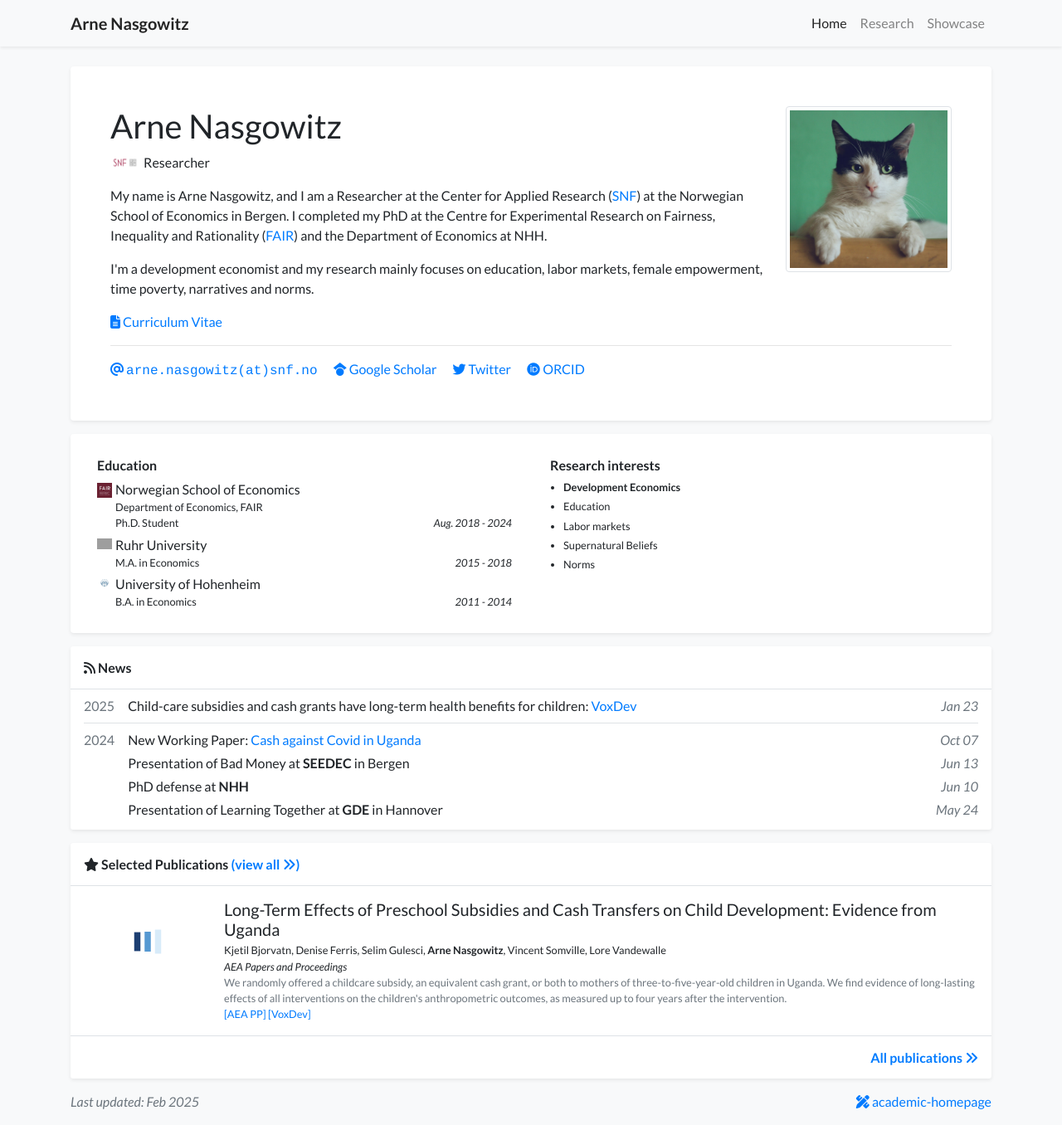
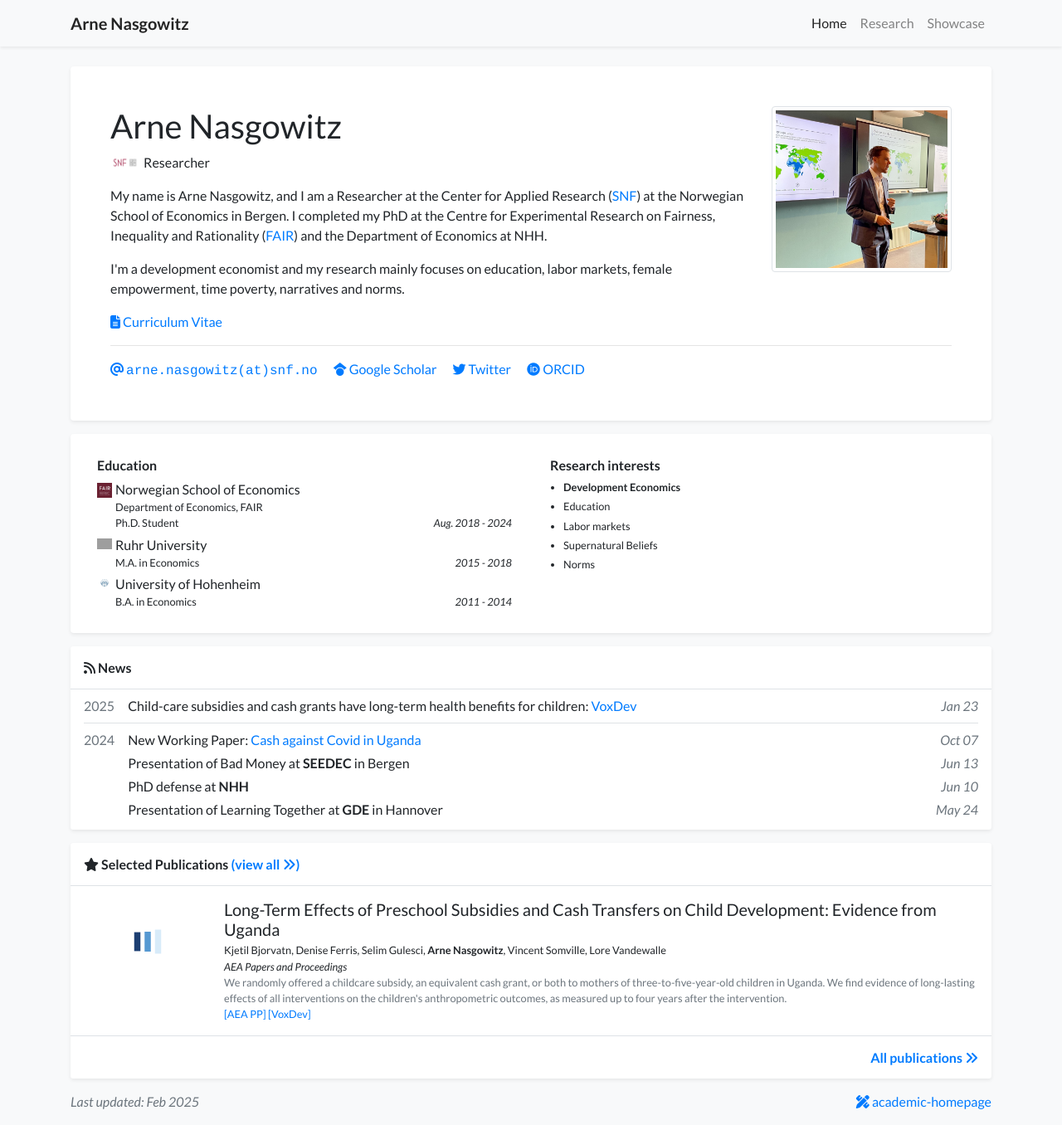
Before and after one commit to arne-nasgowitz/arne-nasgowitz.github.io, a Jekyll site: the page built from index.html, in a window 1280 px wide and 1356 px high. Shown: the whole window at 83% size. Built offline with Jekyll 4.4.1, drawn with Linux system fonts in a browser that asks for light colours; nearby versions of some CDN libraries; a style sheet for code colours, icons or effects is not loaded; grey boxes are pictures that could not be loaded.

Commit message:
Update profile.yml
add profile picture

```diff
--- a/_data/profile.yml
+++ b/_data/profile.yml
@@ -30,7 +30,7 @@
     I'm a development economist and my research mainly focuses on education, labor markets, female empowerment, time poverty, narratives and norms.
   </p>
 
-portrait_url: /assets/images/photos/portrait.jpg
+portrait_url: /assets/images/photos/foto1.jpg
 portrait_caption: >-
   #Photo by Manja Vitolic on Unsplash (this caption is optional, comment it out to disable).
 
```
